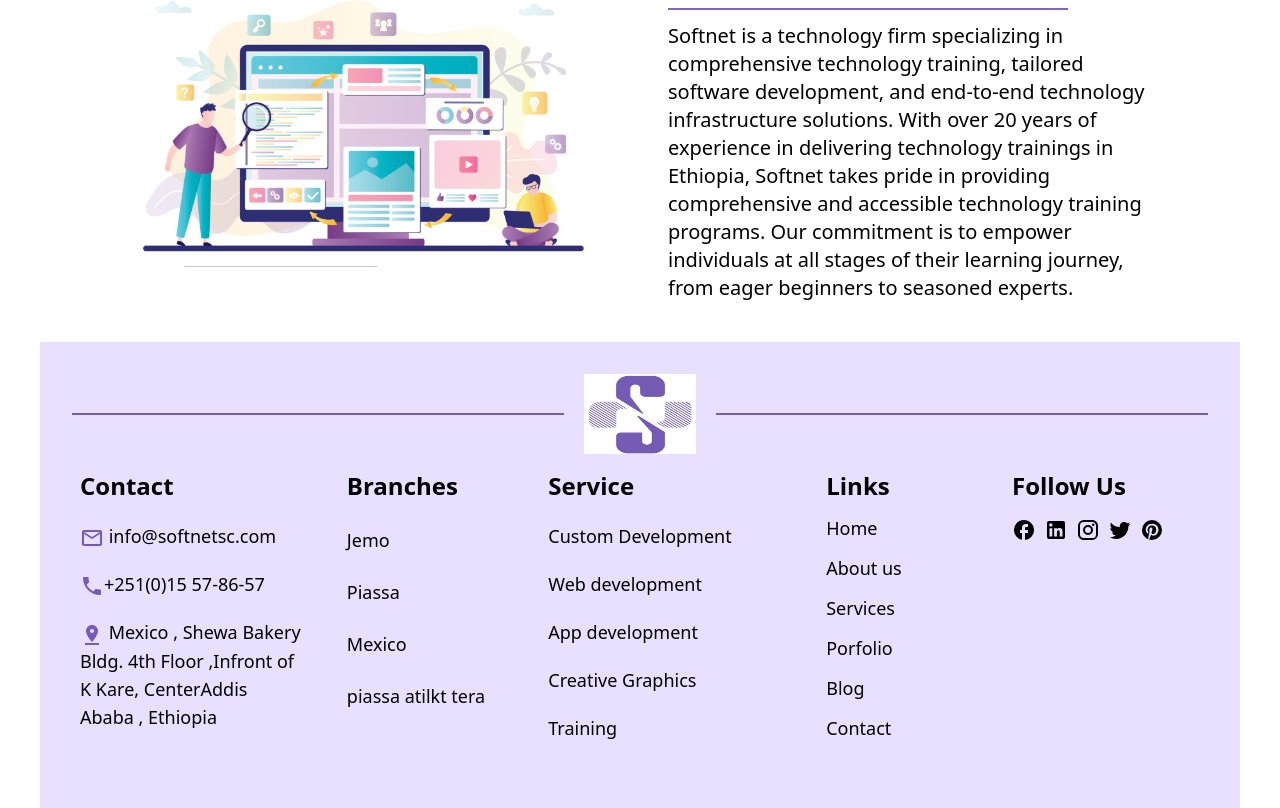
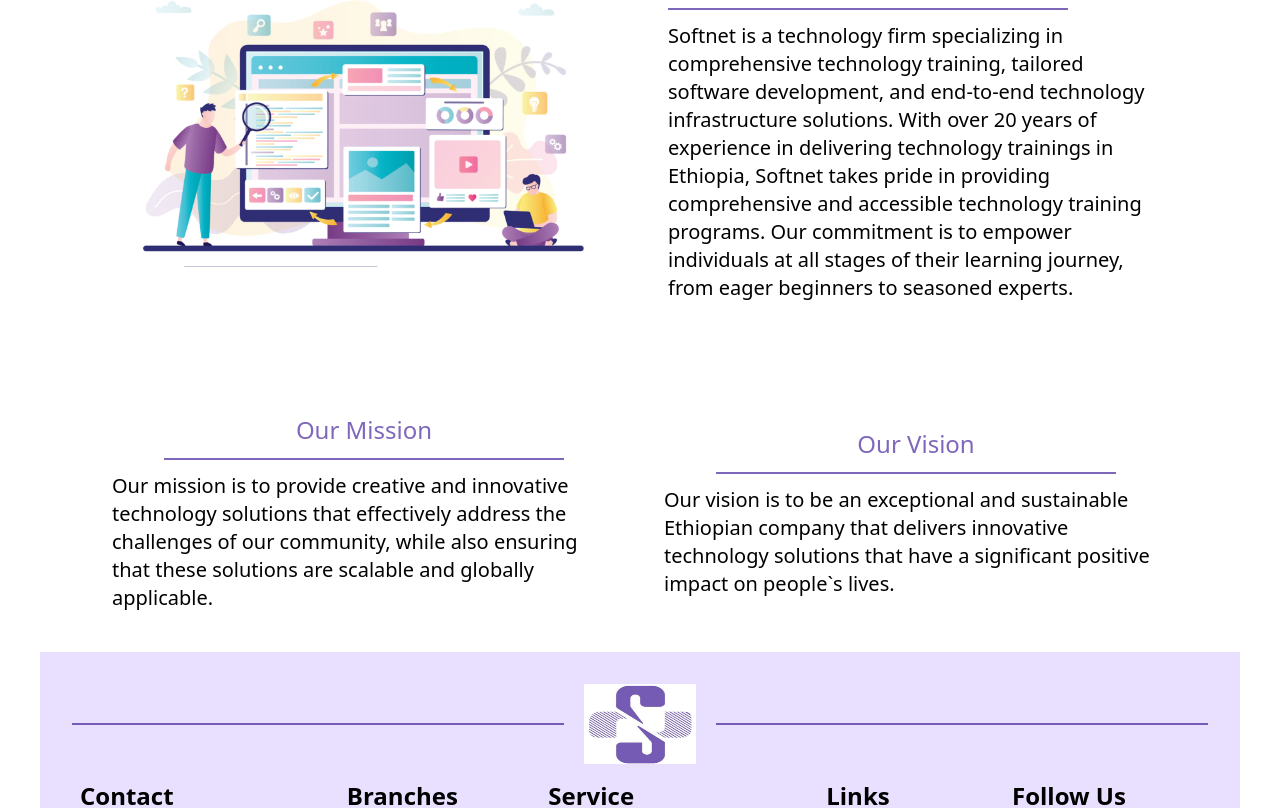
Before and after one commit to mihret1/MSS-Tour-and-tourism-website-, a React (Vite) app in the folder client/: page /aboutus in a window 1280 px wide. Shown: the part 376-1184 px from the top of the page. Built offline with nearby package versions, Linux system fonts and the light colour scheme.

Commit message:
part two

```diff
--- a/client/src/pages/AboutUs.jsx
+++ b/client/src/pages/AboutUs.jsx
@@ -26,6 +26,27 @@
         </div>
       </div>
 
+      <div className="flex gap-10 justify-center pt-28 max-ml:flex-col items-center">
+        <div className="flex flex-col items-center gap-3 px-1 w-[40%] max-sm:w-[90%] sm:max-ml:w-[85%] ml:max-lg:w-[50%]">
+          <h1 className="text-2xl text-[#7F67BB]">Our Mission</h1>
+          <div className="h-[2px] w-[400px] bg-[#7F67BB] max-xss:w-[300px] xss:max-lg:w-[350px]"></div>
+          <p className="  text-xl max-sm:text-lg ">
+               Our mission is to provide creative and innovative technology solutions that effectively address the challenges
+             of our community, while also ensuring that these solutions are scalable and globally applicable.
+          </p>
+        </div>
+        <div className="flex flex-col items-center gap-3 px-1 w-[40%] max-sm:w-[90%] sm:max-ml:w-[85%] ml:max-lg:w-[50%]">
+          <h1 className="text-2xl text-[#7F67BB]">Our Vision</h1>
+          <div className="h-[2px] w-[400px] bg-[#7F67BB] max-xss:w-[300px] xss:max-lg:w-[350px]"></div>
+          <p className="  text-xl max-sm:text-lg ">
+          Our vision is to be an exceptional and sustainable Ethiopian company that delivers
+          innovative technology solutions that have a significant positive impact on people`s lives.
+          </p>
+        </div>
+      </div>
+
+
+
 
     </div>
   )
```
